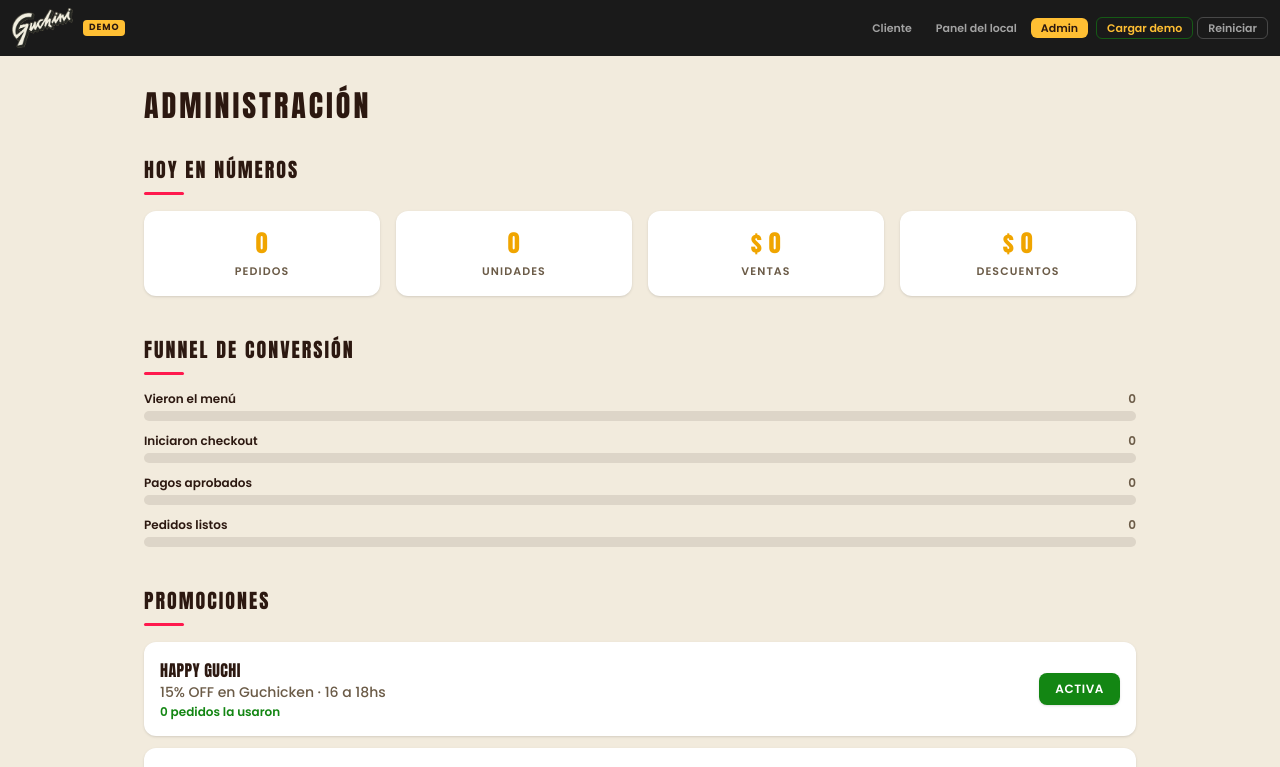
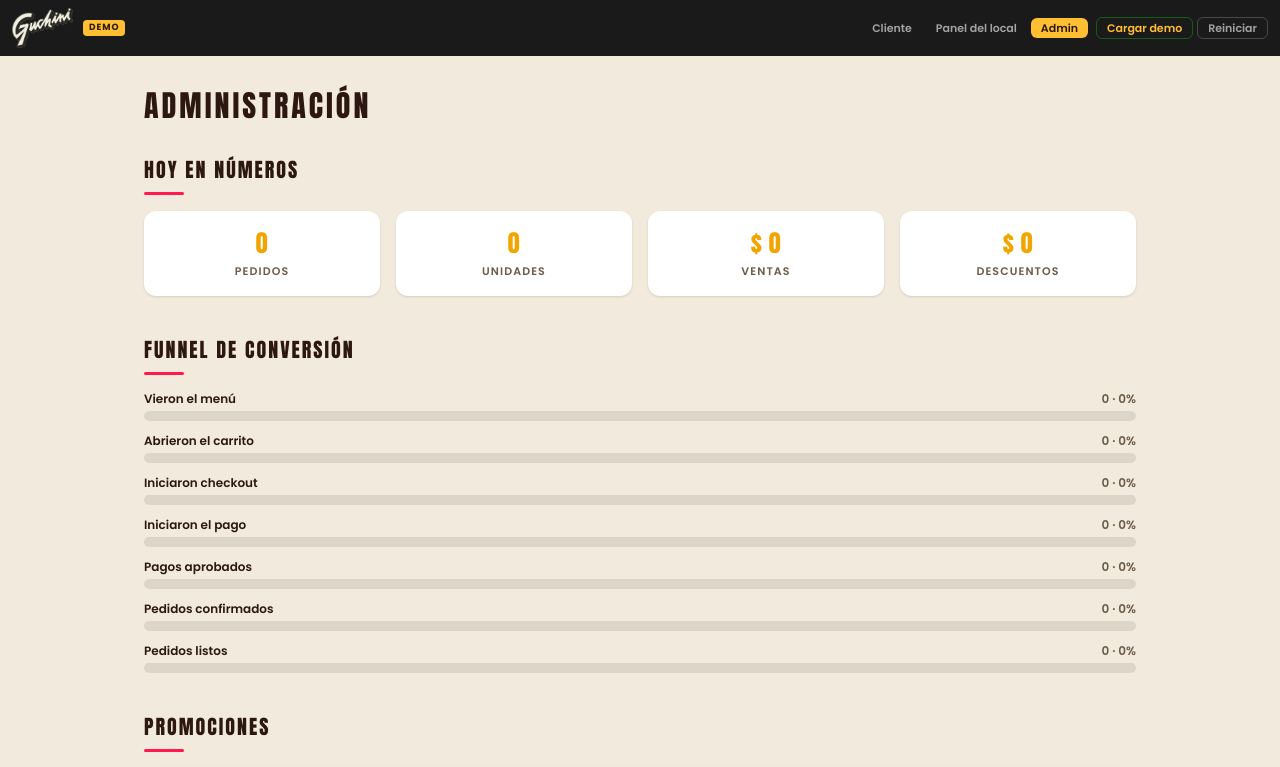
Before and after one commit to aguirrejuanse/guchini-takeaway, a Next.js app: page /admin in a window 1280 px wide. Shown: the top 767 px of the page. Built offline with nearby package versions, Linux system fonts and the light colour scheme.

Commit message:
fix(demo): show conversion pct in funnel and add all tracked steps

```diff
--- a/src/app/admin/page.tsx
+++ b/src/app/admin/page.tsx
@@ -8,8 +8,11 @@ import { useHydrated } from "@/lib/use-hydrated";
 
 const FUNNEL_STEPS = [
   { event: "menu_viewed", label: "Vieron el menú" },
+  { event: "cart_viewed", label: "Abrieron el carrito" },
   { event: "checkout_started", label: "Iniciaron checkout" },
+  { event: "payment_started", label: "Iniciaron el pago" },
   { event: "payment_approved", label: "Pagos aprobados" },
+  { event: "order_confirmed", label: "Pedidos confirmados" },
   { event: "order_ready", label: "Pedidos listos" },
 ];
 
@@ -78,7 +81,9 @@ export default function AdminPage() {
               <div key={step.event}>
                 <div className="flex justify-between text-xs font-semibold">
                   <span>{step.label}</span>
-                  <span className="text-cocoa">{count}</span>
+                  <span className="text-cocoa">
+                    {count} · {pct}%
+                  </span>
                 </div>
                 <div className="mt-1 h-2.5 overflow-hidden rounded-full bg-ink/10">
                   <div
```
